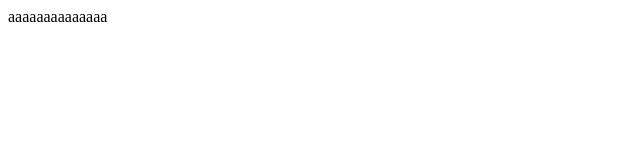
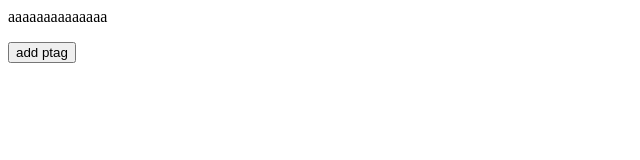
Before and after one commit to umegaeeito/umegaeeito.github.io, a plain HTML site: page index.html in a window 1280 px wide. Shown: the whole page, without its empty margins (0-640 px from the left). Drawn offline with nearby package versions, Linux system fonts and the light colour scheme.

Commit message:
no message

```diff
--- a/index.html
+++ b/index.html
@@ -1,5 +1,10 @@
 <html>
-    <head>
+<head>
+<script src="http://code.jquery.com/jquery-1.11.1.min.js"></script>
+</head>
+<body>
     <p>aaaaaaaaaaaaaa</p>
-    </head>
+    <div id="ajax-contents"></div>
+    <button type="button" onclick="addPtag()">add ptag</button>
+</body>
 </html>
```
